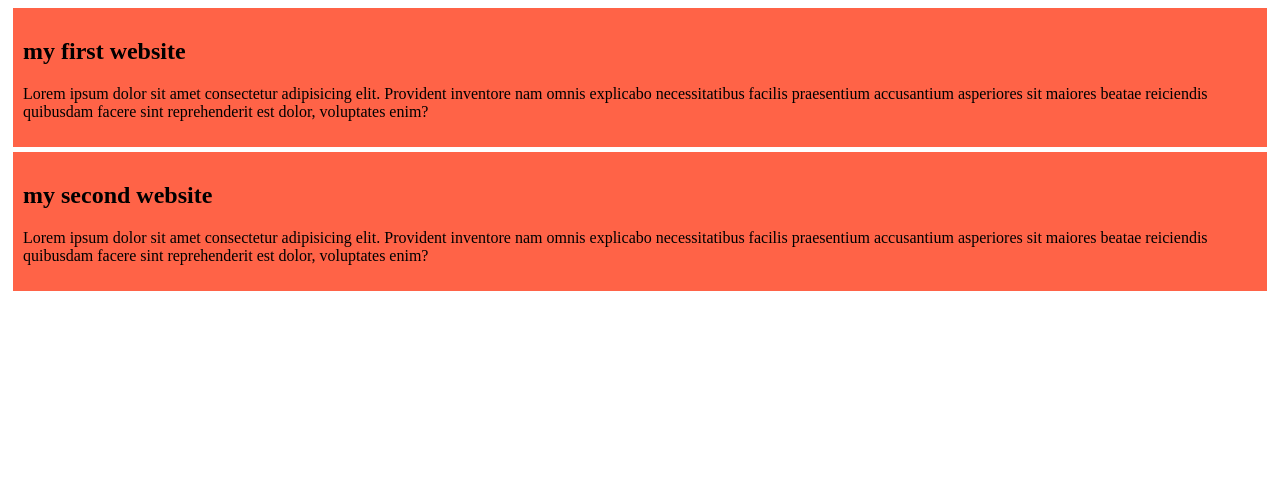
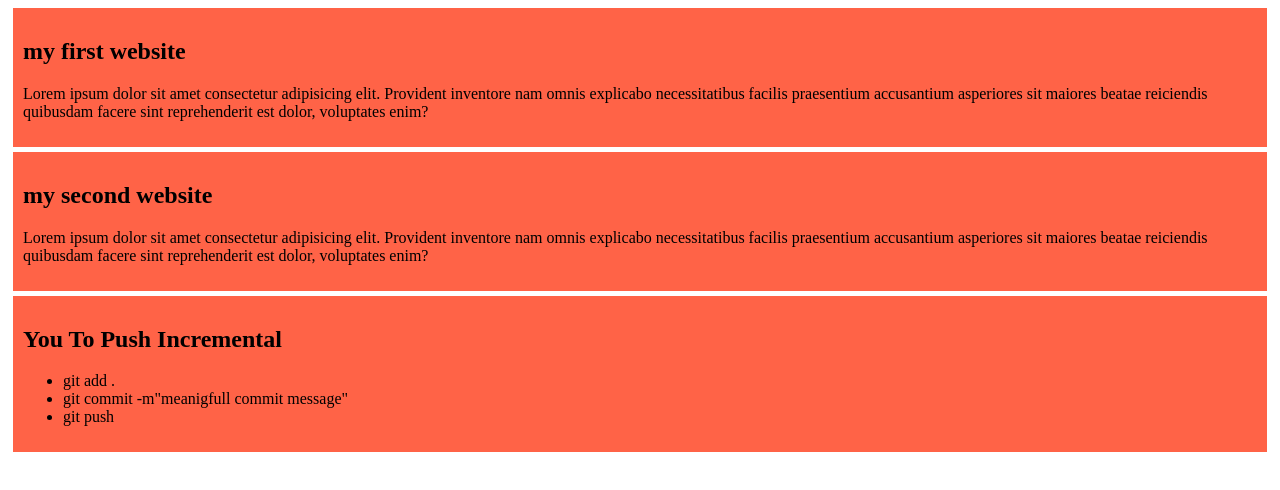
Before and after one commit to jahid45780/my-simple-website, a plain HTML site: page index.html in a window 1280 px wide. Drawn offline with Linux system fonts and the light colour scheme.

Commit message:
added a list to push code

```diff
--- a/index.html
+++ b/index.html
@@ -17,5 +17,14 @@
         <p>Lorem ipsum dolor sit amet consectetur adipisicing elit. Provident inventore nam omnis explicabo necessitatibus facilis praesentium accusantium asperiores sit maiores beatae reiciendis quibusdam facere sint reprehenderit est dolor, voluptates enim?</p>
     </div>
 
+    <div>
+        <h2> You To Push Incremental </h2>
+        <ul>
+            <li> git add . </li>
+            <li> git commit -m"meanigfull commit message" </li>
+            <li>git push</li>
+        </ul>
+    </div>
+
 </body>
 </html>
```
